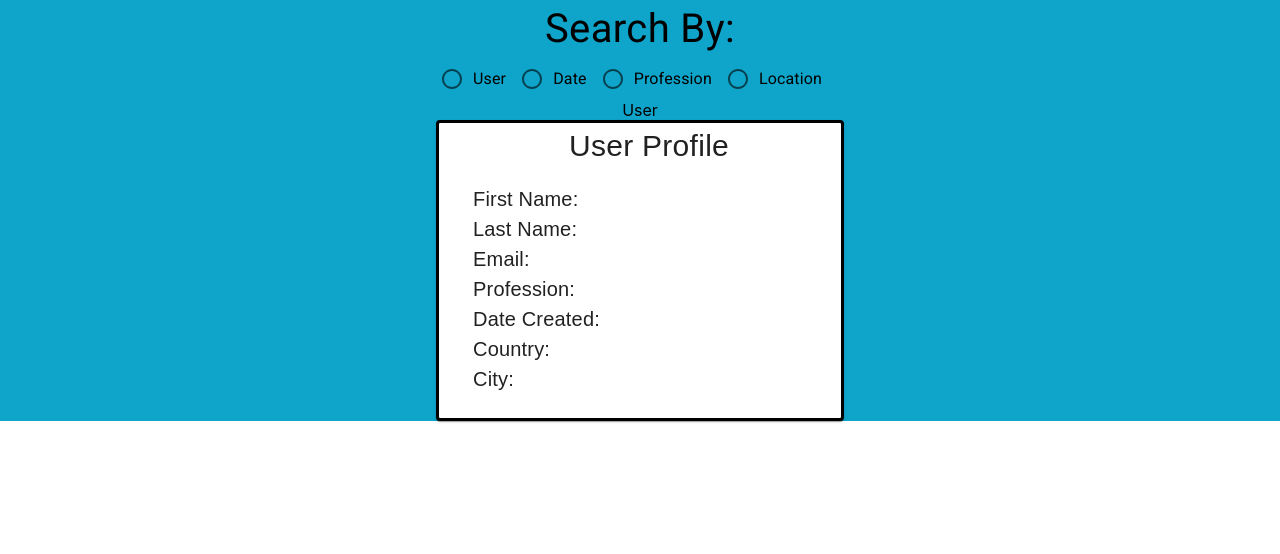
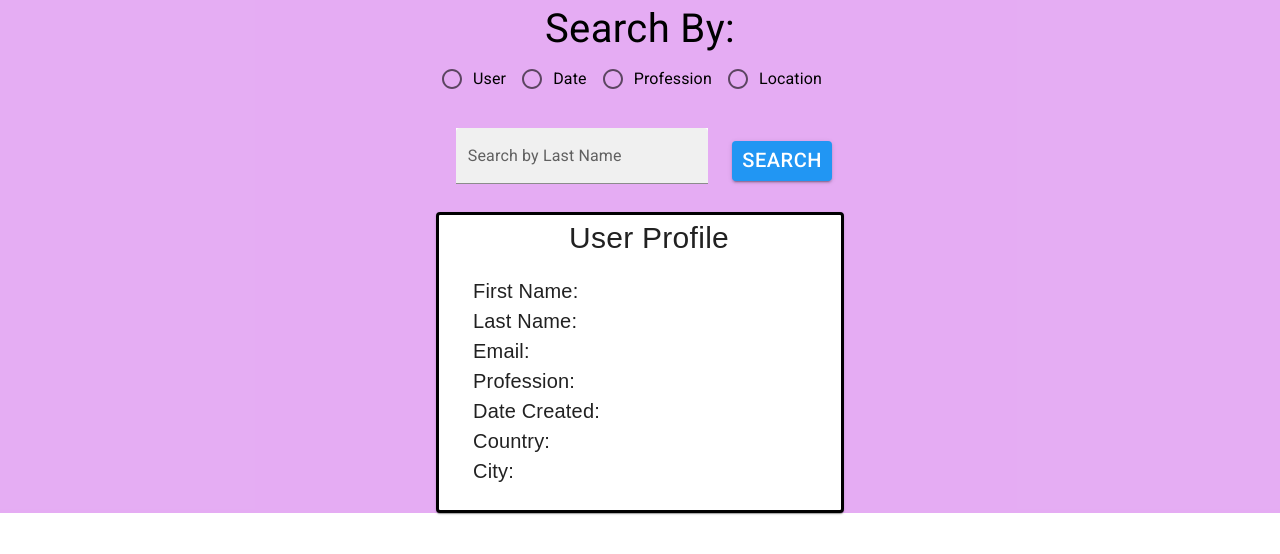
Before and after one commit to mmtaylor7/magmutual-project, a React (Create React App) app: page /byUser in a window 1280 px wide. Shown: the top 554 px of the page. Built offline with nearby package versions, Linux system fonts and the light colour scheme; a web font is replaced by a local one.

Commit message:
user searh field and btn

```diff
--- a/src/App.css
+++ b/src/App.css
@@ -1,8 +1,10 @@
 @import url("https://fonts.googleapis.com/css2?family=Sofia+Sans:wght@200;400&display=swap");
+
+/* rgb(15, 164, 201) */
 
 .App {
   text-align: center;
-  background-color: rgb(15, 164, 201);
+  background-color: #df99f0ce;
   align-items: center;
   justify-content: center;
 }
--- a/src/components/date/Date.tsx
+++ b/src/components/date/Date.tsx
@@ -1,6 +1,8 @@
 import "../date/DateStyles.css";
 import React from "react";
 
-const Date = () => {};
+const Date = () => {
+  return <div>Date</div>;
+};
 
 export default Date;
--- a/src/components/navBar/NavBar.tsx
+++ b/src/components/navBar/NavBar.tsx
@@ -45,29 +45,17 @@ const NavBar = (props: NavBarProps) => {
         name="row-radio-buttons-group"
         onChange={onRadioButtonClick}
       >
-        <FormControlLabel
-          value="byUser"
-          control={<Radio />}
-          label="User"
-          className="radioFont"
-        />
-        <FormControlLabel
-          value="byDate"
-          control={<Radio />}
-          label="Date"
-          className="radioFont"
-        />
+        <FormControlLabel value="byUser" control={<Radio />} label="User" />
+        <FormControlLabel value="byDate" control={<Radio />} label="Date" />
         <FormControlLabel
           value="byProfession"
           control={<Radio />}
           label="Profession"
-          className="radioFont"
         />
         <FormControlLabel
           value="byLocation"
           control={<Radio />}
           label="Location"
-          className="radioFont"
         />
       </RadioGroup>
     </FormControl>
--- a/src/components/navBar/NavBarStyles.css
+++ b/src/components/navBar/NavBarStyles.css
@@ -2,8 +2,3 @@
   font-size: 40px !important;
   color: black !important;
 }
-
-.radioFont {
-  font-size: 27px !important;
-  color: black !important;
-}
--- a/src/components/user/User.tsx
+++ b/src/components/user/User.tsx
@@ -1,8 +1,54 @@
 import "../user/UserStyles.css";
 import React from "react";
+import Stack from "@mui/material/Stack";
+import Button from "@mui/material/Button";
+import Box from "@mui/material/Box";
+import TextField from "@mui/material/TextField";
 
 const User = () => {
-  return <div>User</div>;
+  return (
+    <Stack
+      direction="row"
+      spacing={2}
+      style={{
+        display: "flex",
+        justifyContent: "center",
+        alignItems: "center",
+        marginTop: "20px",
+        marginBottom: "20px",
+      }}
+    >
+      <Box
+        component="form"
+        sx={{
+          "& > :not(style)": { m: 1, width: "25ch" },
+        }}
+        noValidate
+        autoComplete="off"
+      >
+        <TextField
+          id="filled-basic"
+          label="Search by Last Name"
+          variant="filled"
+          style={{ backgroundColor: "white" }}
+        />
+      </Box>
+      <Button
+        variant="contained"
+        style={{
+          backgroundColor: "#2196f3",
+          maxWidth: "100px",
+          maxHeight: "40px",
+          minWidth: "100px",
+          minHeight: "40px",
+          fontSize: "20px",
+          marginTop: "10px",
+        }}
+      >
+        Search
+      </Button>
+    </Stack>
+  );
 };
 
 export default User;
```
